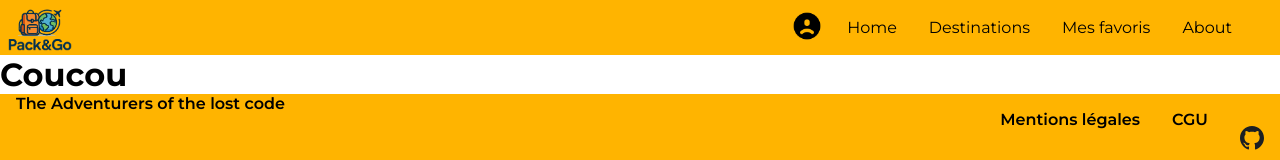
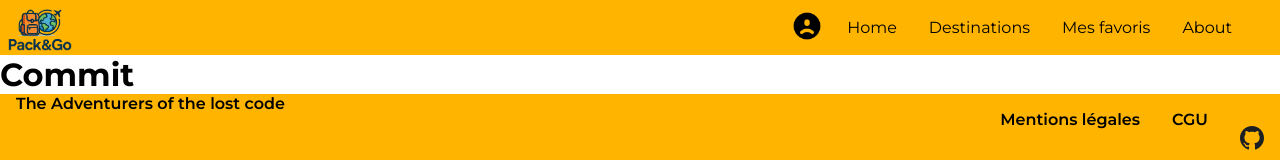
Before and after one commit to wildcodeschool-2025-03/JS-WestDevs-P2-PackAndGo, a React (Vite) app in the folder client/: page /town in a window 1280 px wide. Shown: the top 160 px of the page. Built offline with nearby package versions, Linux system fonts and the light colour scheme.

Commit message:
work in progress

```diff
--- a/client/src/App.tsx
+++ b/client/src/App.tsx
@@ -1,12 +1,14 @@
-import { Outlet } from "react-router";
+// import { Outlet } from "react-router";
 import Footer from "./components/Footer/Footer";
 import Header from "./components/Header/Header";
+import Town from "./pages/Town/Town";
 
 function App() {
   return (
     <>
       <Header />
-      <Outlet />
+      {/* <Outlet /> */}
+      <Town />
       <Footer />
     </>
   );
--- a/client/src/pages/Town/Town.tsx
+++ b/client/src/pages/Town/Town.tsx
@@ -1,5 +1,52 @@
 import "./Town.css";
+// import { useEffect, useState } from "react";
+
 function Town() {
-  return <h1>Coucou</h1>;
+  return <h1>Commit</h1>;
+  // const [city, setCity] = useState([]);
+  // const [belge, setBelge] = useState([]);
+  // useEffect(() => {
+  //   fetch("http://localhost:3310/api/cities")
+  //     .then((response) => {
+  //       return response.json();
+  //     })
+  //     .then((data) => {
+  //       console.log("Données reçues:", data);
+  //       setCity(data);
+  //       const filteredBelgium = data.filter((city) =>
+  //         city.data.attributes.name.toLowerCase().includes("belgium"),
+  //       );
+  //       setBelge(filteredBelgium);
+  //     })
+  //     .catch((error) => {
+  //       console.error("Erreur détaillée:", error);
+  //     });
+  // }, []);
+  // return (
+  //   <main>
+  //     <h1>Belgium</h1>
+  //     <div className="list-cities">
+  //       {/* {belge.map((city) => (
+  //         <div key={city.data.id} className="city-item">
+  //           <h2>{city.data.attributes.short_name}</h2>
+  //           <img
+  //             src={
+  //               city.included.find((item) => item.type === "photo").attributes
+  //                 .image.medium
+  //             } //Même image à chaque fois... Dégoûté...
+  //             alt="test"
+  //           />
+  //         </div>
+  //       ))} */}
+  //       {belge.map((city) => (
+  //         <div key={city.data.id}: any className="city-item">
+  //           <h2>{city.data.attributes.short_name}</h2>
+  //         </div>
+  //       ))}
+  //     </div>
+  //     {/* Test nombre de ville, censé être 5 sinon, il y a une erreur. */}
+  //     <p>{belge.length}</p>
+  //   </main>
+  // );
 }
 export default Town;
```
Also changed, not shown: 2 other files (tests, documents, lock files or other folders).
